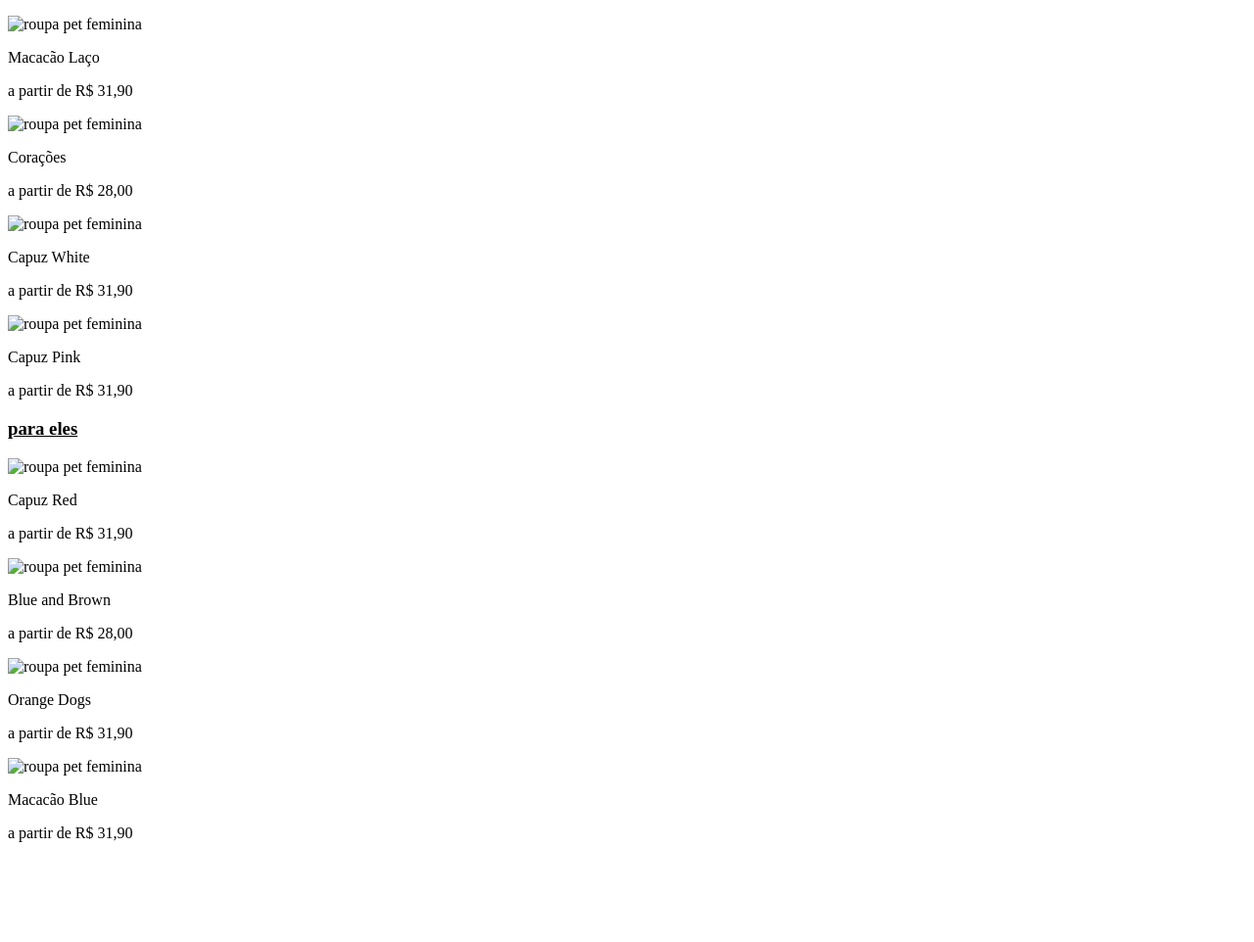
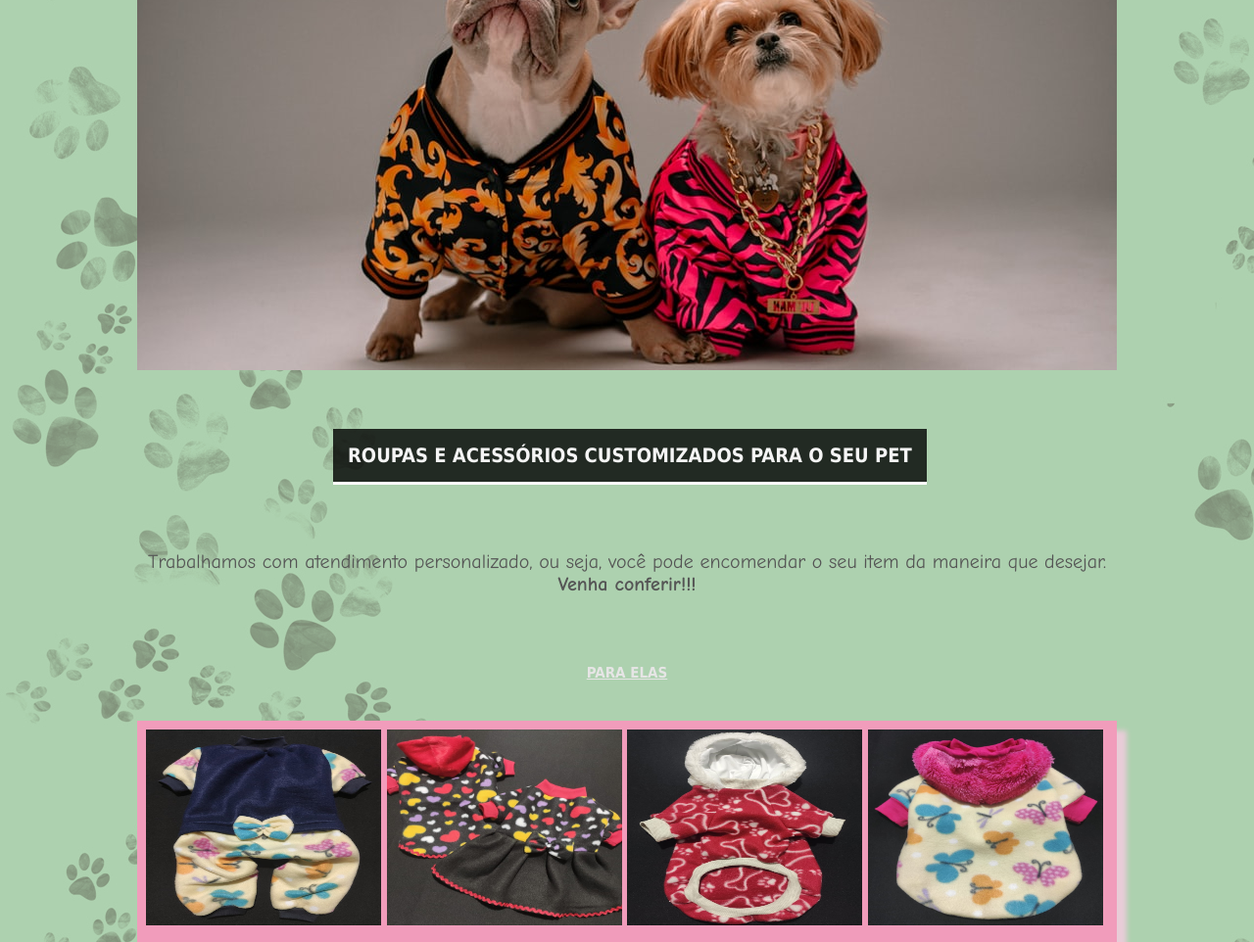
Before and after one commit to NathaliaMiriam/NN-roupas-pet, a plain HTML site: page index.html in a window 1280 px wide. Shown: the part 242-1204 px from the top of the page at 98% size. Before the commit the page ends 1118 px from the top, so only its background shows below. Drawn offline with Linux system fonts and the light colour scheme.

Commit message:
fixs folders paths

```diff
--- a/CSS/estilo.css
+++ b/CSS/estilo.css
@@ -6,7 +6,7 @@ body{
 }
 
 #principal{
-    margin: 20px auto;
+    margin: 20px auto 200px auto;
     width: 1000px;
 }
 
--- a/index.html
+++ b/index.html
@@ -8,14 +8,14 @@
         <meta name=“description” content=“Roupas e acessórios pet”>
         <meta name=“keywords” content=“roupas, acessórios, pet”>
 
-        <link rel="stylesheet" href="../Projeto N&N/CSS/estilo.css"
+        <link rel="stylesheet" href="/CSS/estilo.css"
     </head>
 
     <body>
 
         <div id="principal">
             <header class="header-top">
-                <img class="logotipo" src="../Projeto N&N/Imagens_N&N/logotipo2.png" alt="logotipo">
+                <img class="logotipo" src="/Imagens_N&N/logotipo2.png" alt="logotipo">
                 <nav class="header-nav">
                     <ul>
                         <li><a href="#"> Quem Somos </a></li>
@@ -25,7 +25,7 @@
                 </nav>
             </header>
 
-            <!-- <img src="../Projeto N&N/Imagens_N&N/pets-image.jpg" class="capa" alt="capa"> -->
+            <!-- <img src="/Imagens_N&N/pets-image.jpg" class="capa" alt="capa"> -->
 
             <article class="article-one">
                 <h2> Roupas e acessórios customizados para o seu pet</h2>
@@ -40,25 +40,25 @@
         <section class="gallery-one">
 
             <div class="gallery-photo-1">
-                <img src="../Projeto N&N/Imagens_N&N/feminina1.jpeg" width="240px" height="200px" alt="roupa pet feminina">
+                <img src="/Imagens_N&N/feminina1.jpeg" width="240px" height="200px" alt="roupa pet feminina">
                 <p class="gallery-title"> Macacão Laço </p>
                 <p class="gallery-text"> a partir de R$ 31,90 </p>
             </div>
 
             <div class="gallery-photo-2">
-                <img src="../Projeto N&N/Imagens_N&N/feminina2.jpeg" width="240px" height="200px" alt="roupa pet feminina">
+                <img src="/Imagens_N&N/feminina2.jpeg" width="240px" height="200px" alt="roupa pet feminina">
                 <p class="gallery-title"> Corações </p>
                 <p class="gallery-text"> a partir de R$ 28,00 </p>
             </div>
 
             <div class="gallery-photo-3">
-                <img src="../Projeto N&N/Imagens_N&N/feminina3.jpeg" width="240px" height="200px" alt="roupa pet feminina">
+                <img src="/Imagens_N&N/feminina3.jpeg" width="240px" height="200px" alt="roupa pet feminina">
                 <p class="gallery-title"> Capuz White </p>
                 <p class="gallery-text"> a partir de R$ 31,90 </p>
             </div>
 
             <div class="gallery-photo-4">
-                <img src="../Projeto N&N/Imagens_N&N/feminina4.jpeg" width="240px" height="200px" alt="roupa pet feminina">
+                <img src="/Imagens_N&N/feminina4.jpeg" width="240px" height="200px" alt="roupa pet feminina">
                 <p class="gallery-title"> Capuz Pink </p>
                 <p class="gallery-text"> a partir de R$ 31,90 </p>
             </div>
@@ -72,25 +72,25 @@
         <section class="gallery-two">
 
             <div class="gallery-photo-1">
-                <img src="../Projeto N&N/Imagens_N&N/masculina1.jpeg" width="240px" height="200px" alt="roupa pet feminina">
+                <img src="/Imagens_N&N/masculina1.jpeg" width="240px" height="200px" alt="roupa pet feminina">
                 <p class="gallery-title"> Capuz Red </p>
                 <p class="gallery-text"> a partir de R$ 31,90 </p>
             </div>
 
             <div class="gallery-photo-2">
-                <img src="../Projeto N&N/Imagens_N&N/masculina2.jpeg" width="240px" height="200px" alt="roupa pet feminina">
+                <img src="/Imagens_N&N/masculina2.jpeg" width="240px" height="200px" alt="roupa pet feminina">
                 <p class="gallery-title"> Blue and Brown </p>
                 <p class="gallery-text"> a partir de R$ 28,00 </p>
             </div>
 
             <div class="gallery-photo-3">
-                <img src="../Projeto N&N/Imagens_N&N/masculina3.jpeg" width="240px" height="200px" alt="roupa pet feminina">
+                <img src="/Imagens_N&N/masculina3.jpeg" width="240px" height="200px" alt="roupa pet feminina">
                 <p class="gallery-title"> Orange Dogs </p>
                 <p class="gallery-text"> a partir de R$ 31,90 </p>
             </div>
 
             <div class="gallery-photo-4">
-                <img src="../Projeto N&N/Imagens_N&N/masculina4.jpeg" width="240px" height="200px" alt="roupa pet feminina">
+                <img src="/Imagens_N&N/masculina4.jpeg" width="240px" height="200px" alt="roupa pet feminina">
                 <p class="gallery-title"> Macacão Blue </p>
                 <p class="gallery-text"> a partir de R$ 31,90 </p>
             </div>
```
